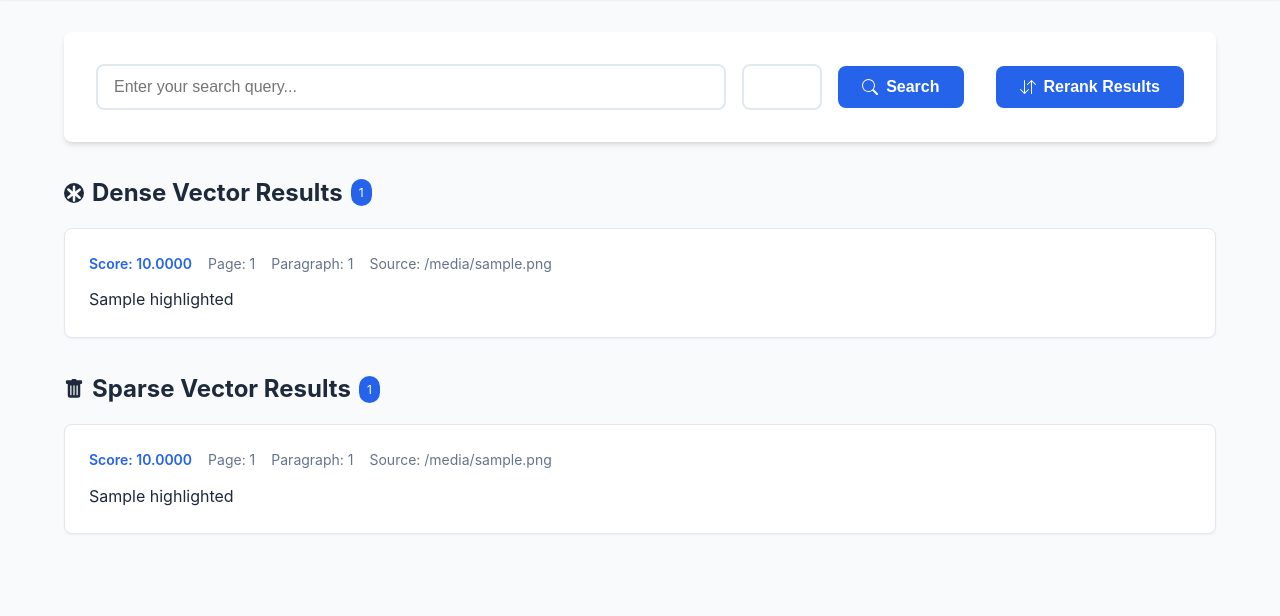
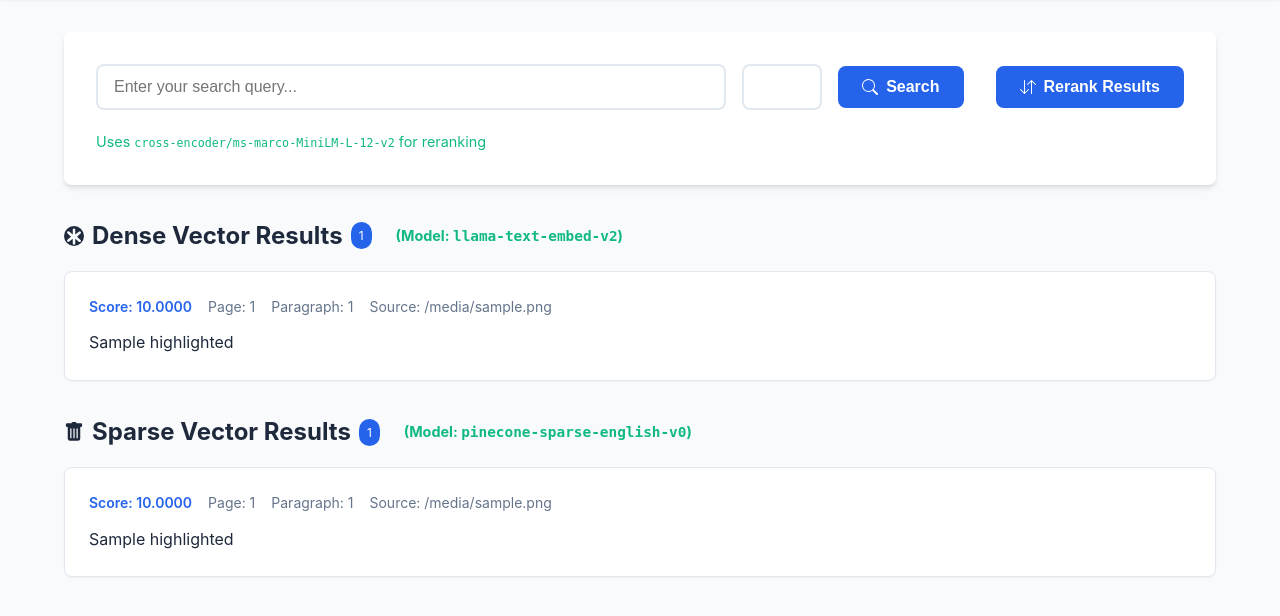
Before and after one commit to jaganraajan/rag-document-parser, a Flask app: template src/web/templates/results.html in a window 1280 px wide. Shown: the part 75-691 px from the top of the page. Run offline with Flask 3, Linux system fonts and the light colour scheme; the template is opened without the code that fills it: most values are stand-ins (such as "Sample title", 1, 10 or a date in 2020).

Commit message:
add llm models used in UI

```diff
--- a/src/web/templates/results.html
+++ b/src/web/templates/results.html
@@ -22,6 +22,9 @@
             </svg>
             Generate Answer
           </button>
+          <div style="font-size: 0.9em; color: var(--secondary-color); margin-top: 0.25rem;">
+            Uses <code>gemini-2.5-flash</code> model for generating answer
+          </div>
         {% else %}
           <button id="rerank-btn" type="button" onclick="rerankResults()">
             <svg width="16" height="16" fill="currentColor" viewBox="0 0 16 16">
@@ -29,6 +32,9 @@
             </svg>
             Rerank Results
           </button>
+          <div style="font-size: 0.9em; color: var(--secondary-color); margin-top: 0.25rem;">
+            Uses <code>cross-encoder/ms-marco-MiniLM-L-12-v2</code> for reranking
+          </div>
         {% endif %}
       {% endif %}
     </div>
@@ -67,6 +73,9 @@
         <span style="background-color: var(--primary-color); color: white; padding: 0.25rem 0.5rem; border-radius: 12px; font-size: 0.75rem; font-weight: normal;">
           <span id="dense-count">{{ dense_results|length }}</span>
         </span>
+        <span style="margin-left: 1rem; color: var(--secondary-color); font-size: 0.9rem;">
+          (Model: <code>llama-text-embed-v2</code>)
+        </span>
       </h2>
 
       <div id="dense-results">
@@ -104,6 +113,9 @@
         Sparse Vector Results
         <span style="background-color: var(--primary-color); color: white; padding: 0.25rem 0.5rem; border-radius: 12px; font-size: 0.75rem; font-weight: normal;">
           <span id="sparse-count">{{ sparse_results|length }}</span>
+        </span>
+        <span style="margin-left: 1rem; color: var(--secondary-color); font-size: 0.9rem;">
+          (Model: <code>pinecone-sparse-english-v0</code>)
         </span>
       </h2>
 
```
